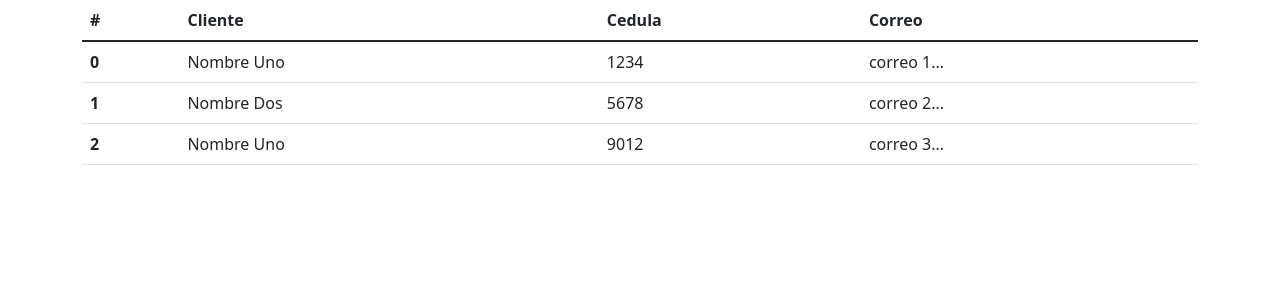
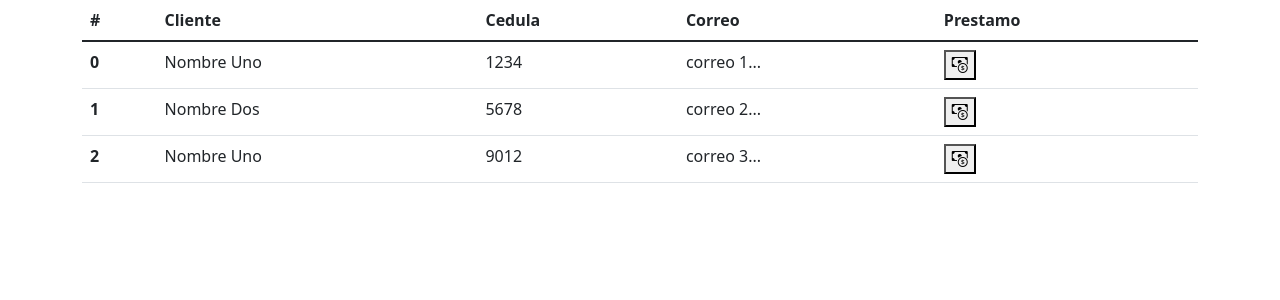
Before and after one commit to Fher95/Prestamos-App, an Angular app: page / in a window 1280 px wide. Shown: the top 300 px of the page. Built offline with nearby package versions, Linux system fonts and the light colour scheme.

Commit message:
Agregado bootstrap icons

```diff
--- a/angular.json
+++ b/angular.json
@@ -28,7 +28,8 @@
             ],
             "styles": [
               "src/styles.css",
-              "node_modules/bootstrap/dist/css/bootstrap.min.css"
+              "node_modules/bootstrap/dist/css/bootstrap.min.css",
+              "node_modules/bootstrap-icons/font/bootstrap-icons.css"
             ],
             "scripts": []
           },
--- a/package.json
+++ b/package.json
@@ -19,6 +19,7 @@
     "@angular/platform-browser-dynamic": "~12.1.2",
     "@angular/router": "~12.1.2",
     "bootstrap": "^5.2.0-beta1",
+    "bootstrap-icons": "^1.9.0",
     "rxjs": "~6.6.0",
     "tslib": "^2.2.0",
     "zone.js": "~0.11.4"
--- a/src/app/modules/usuarios/lista-clientes/lista-clientes.component.html
+++ b/src/app/modules/usuarios/lista-clientes/lista-clientes.component.html
@@ -6,26 +6,19 @@
         <th scope="col">Cliente</th>
         <th scope="col">Cedula</th>
         <th scope="col">Correo</th>
+        <th scope="col">Prestamo</th>
       </tr>
     </thead>
     <tbody class="table-group-divider">
       <tr *ngFor="let cliente of listaClientes; let i = index">
-        <th scope="row">{{i}}</th>
-        <td>{{cliente.nombre}}</td>
-        <td>{{cliente.cedula}}</td>
-        <td>{{cliente.correo}}</td>
+        <th scope="row">{{ i }}</th>
+        <td>{{ cliente.nombre }}</td>
+        <td>{{ cliente.cedula }}</td>
+        <td>{{ cliente.correo }}</td>
+        <td>
+          <button><i class="bi bi-cash-coin"></i></button>
+        </td>
       </tr>
-      <!-- <tr>
-        <th scope="row">2</th>
-        <td>Jacob</td>
-        <td>Thornton</td>
-        <td>@fat</td>
-      </tr>
-      <tr>
-        <th scope="row">3</th>
-        <td colspan="2">Larry the Bird</td>
-        <td>@twitter</td>
-      </tr> -->
     </tbody>
   </table>
 </div>
```
Also changed, not shown: 1 other file (tests, documents, lock files or other folders).
